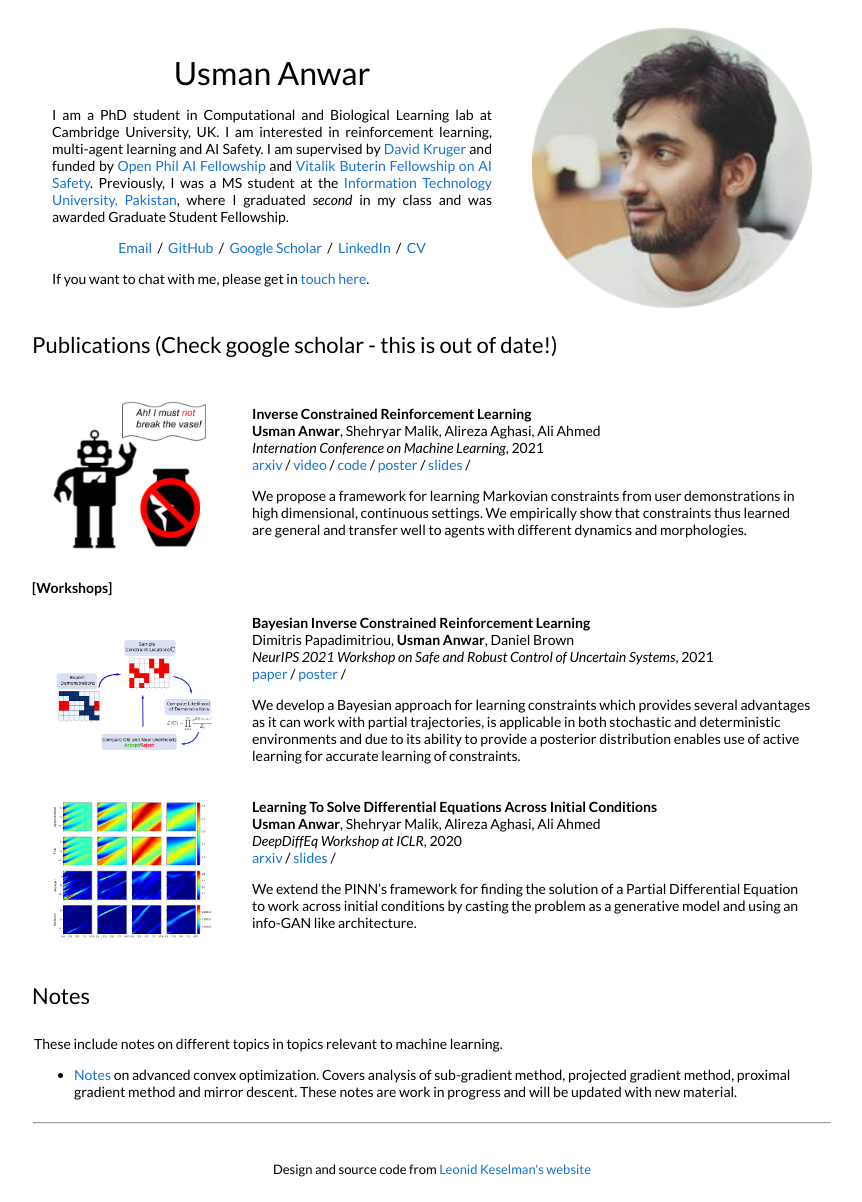
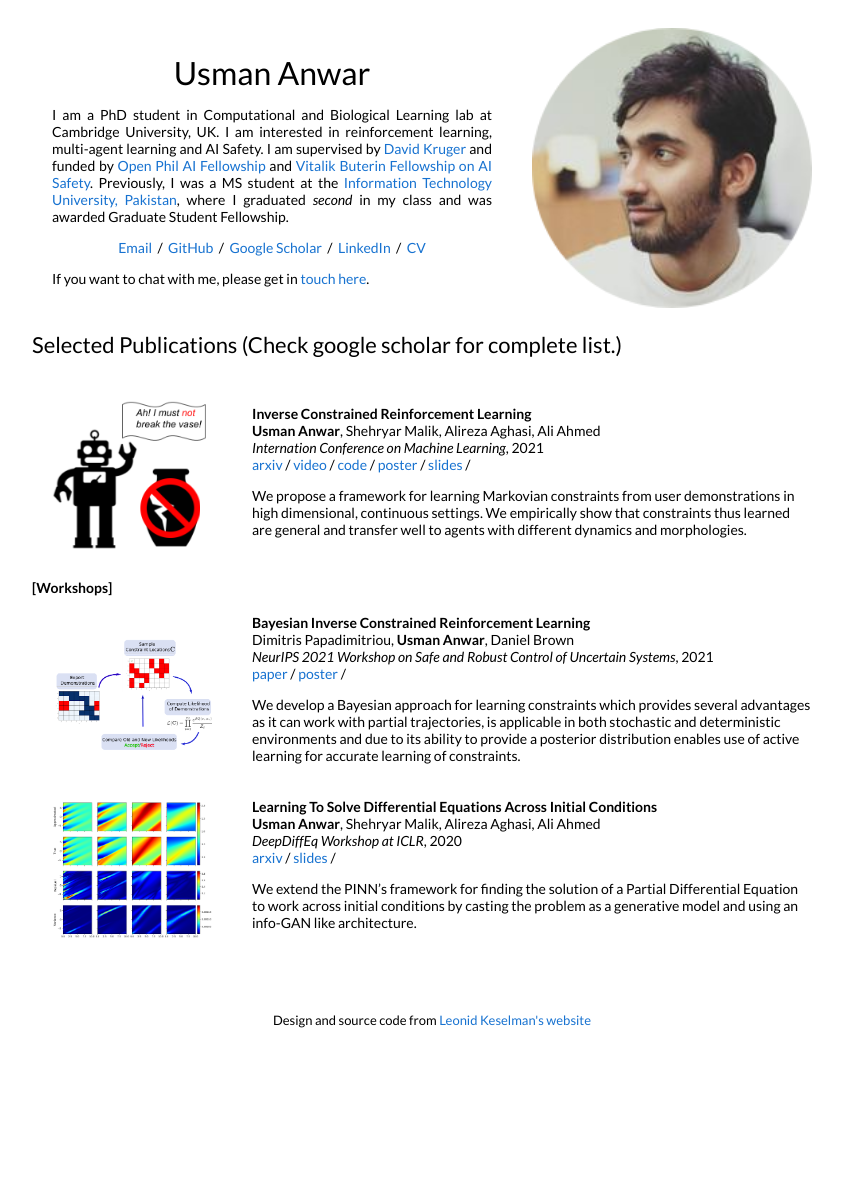
Before and after one commit to uzman-anwar/uzman-anwar.github.io, a Jekyll site: the page built from _posts/workshop/2021-12-01-BICRL.markdown, in a window 1280 px wide. Shown: the whole page, without its empty margins (208-1070 px from the left). Built offline with Jekyll 4.4.1, drawn with Linux system fonts in a browser that asks for light colours; after the commit the page ends 1049 px from its top, so only the background shows below that.

Commit message:
Removed the notes section from the website.

```diff
--- a/_layouts/default.html
+++ b/_layouts/default.html
@@ -116,7 +116,7 @@
 
 
 
-        <h2>Publications (Check google scholar - this is out of date!) </h2>
+        <h2>Selected Publications (Check google scholar for complete list.) </h2>
           <div id="publication" style="width: 100%; margin-top: 10px; padding-top: 0px; padding-right: 0px; padding-bottom: 0px; padding-left: 0px; display: inline-block">
           </div>
         <table style="width:100%;border:0px;border-spacing:0px;border-collapse:separate;margin-right:auto;margin-left:auto;">
@@ -298,6 +298,7 @@
 
 
 
+<!--
        <h2>Notes</h2>
           <div id="notes" style="width: 100%; margin-top: 10px; padding-top: 0px; padding-right: 0px; padding-bottom: 0px; padding-left: 0px; display: inline-block">
 	<table style="width:100%;border:0px;border-spacing:0px;border-collapse:separate;margin-right:auto;margin-left:auto;">
@@ -318,6 +319,7 @@
 
 
 	<hr>
+-->
 
 
 
```
